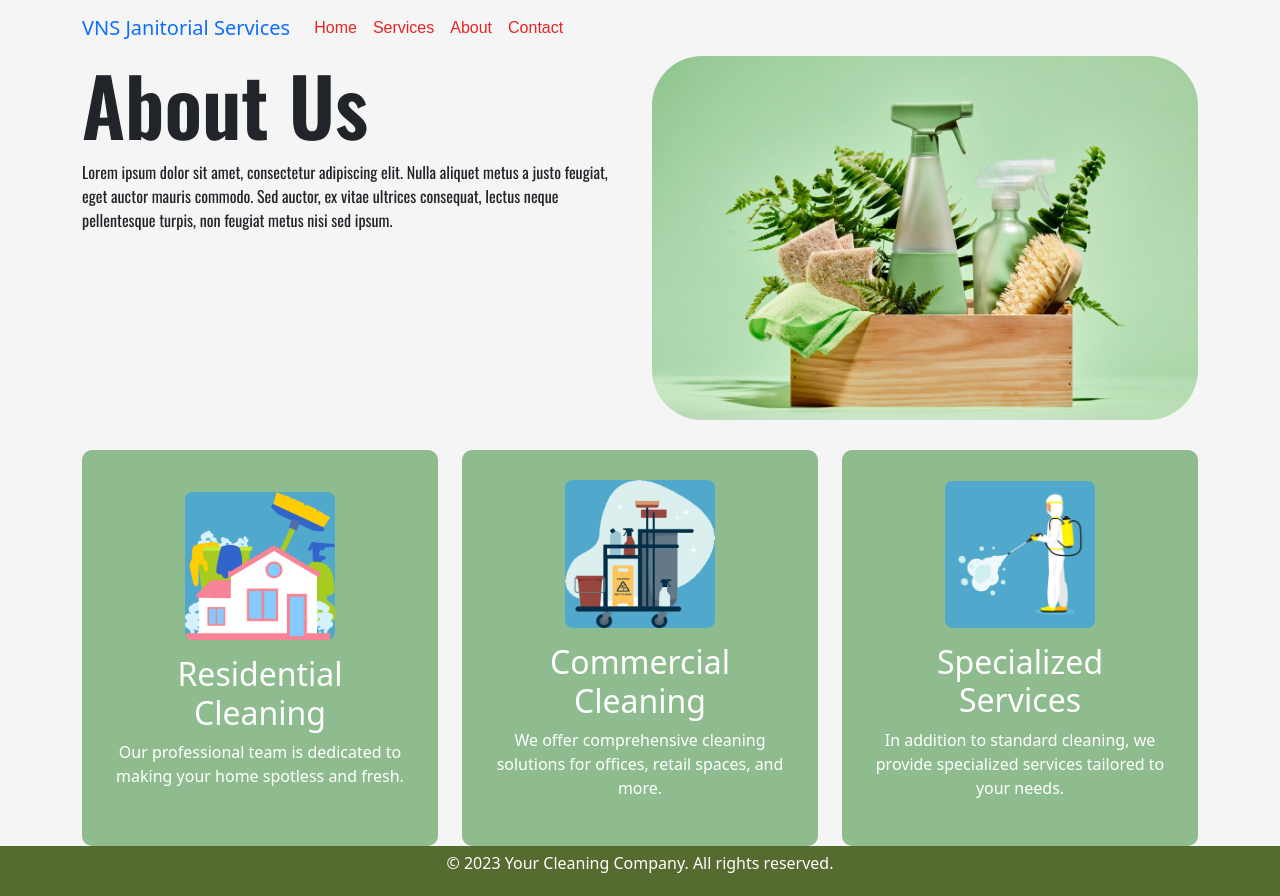
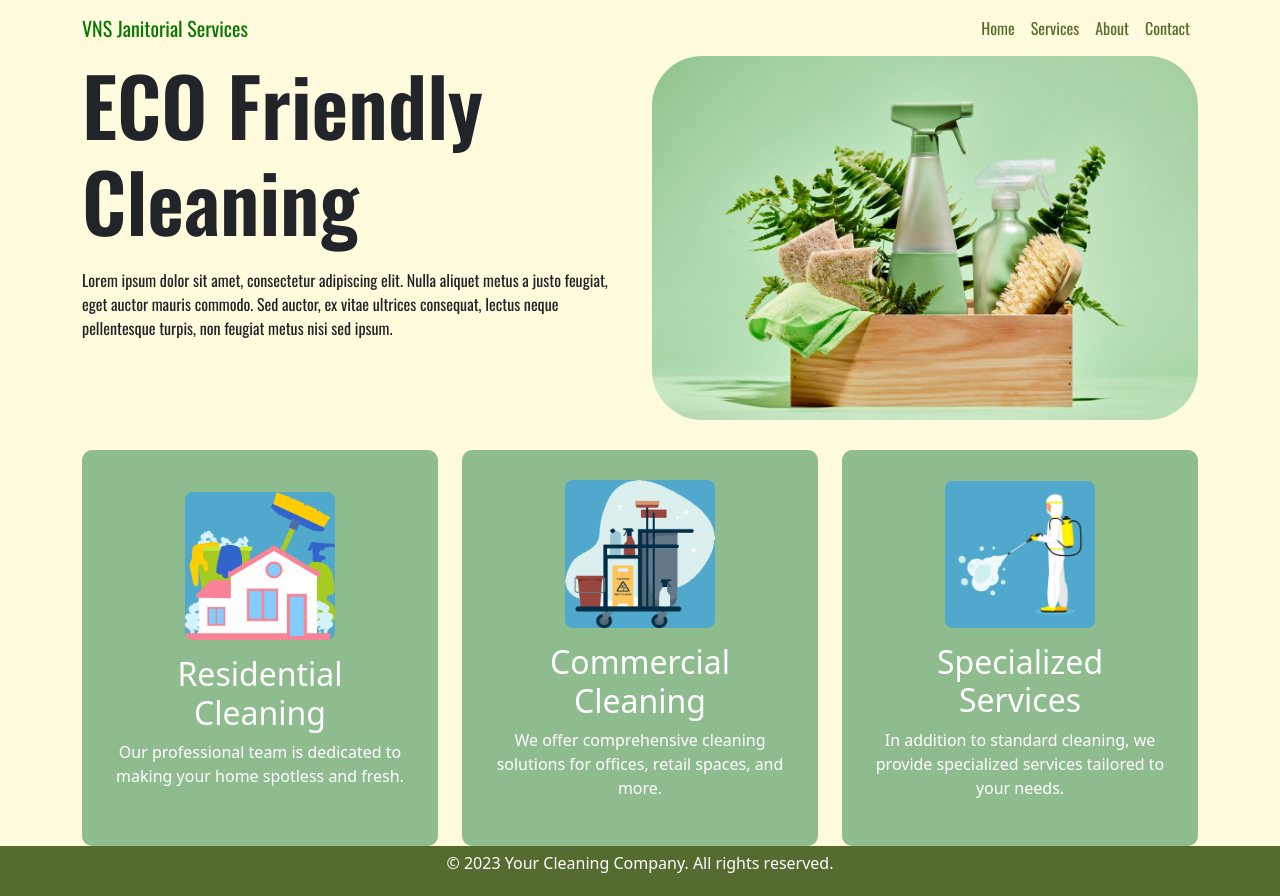
Before and after one commit to brand310/VNSWebsite, a website: page index.html in a window 1280 px wide. Drawn offline with nearby package versions, Linux system fonts and the light colour scheme.

Commit message:
Fixed Navbar with stylings

```diff
--- a/index.html
+++ b/index.html
@@ -3,7 +3,7 @@
   <head>
     <meta charset="utf-8">
     <meta name="viewport" content="width=device-width, initial-scale=1">
-    <title>Bootstrap demo</title>
+    <title>VNS Janitorial Services</title>
     <link rel="stylesheet" href="https://cdn.jsdelivr.net/npm/bootstrap@5.0.2/dist/css/bootstrap.min.css">
     <link rel="stylesheet" href="styles.css">
 </head>
@@ -39,7 +39,7 @@
       <div class="row">
         <div class="col-md-6">
           <div class="text-container">
-            <h1>About Us</h1>
+            <h1>ECO Friendly Cleaning</h1>
             <p>Lorem ipsum dolor sit amet, consectetur adipiscing elit. Nulla aliquet metus a justo feugiat, eget auctor mauris commodo. Sed auctor, ex vitae ultrices consequat, lectus neque pellentesque turpis, non feugiat metus nisi sed ipsum.</p>
           </div>
         </div>
--- a/styles.css
+++ b/styles.css
@@ -2,19 +2,25 @@
 
 
 body {
-    background-color: #f5f5f5;
+    background-color: #fffbdc;
     display: flex;
     flex-direction: column;
     min-height: 100vh;
   }
 
-  .navbar {
-    background-color: #00000000;
+  .navbar-brand {
+    margin-right: auto;
+    color: #047900; /* Customize the color */
+    font-family: 'Oswald', sans-serif; /* Customize the font family */
+  }
+
+  .navbar-nav {
+    margin-left: auto;
   }
 
   .navbar-nav .nav-link {
-    font-family: "Arial", sans-serif; /* Change the font family as needed */
-    color: #e42626; /* Change the color as needed */
+    color: #556b2f; /* Customize the color */
+    font-family: 'Oswald', sans-serif; /* Customize the font family */
   }
 
   .text-container h1 {
@@ -26,6 +32,7 @@ body {
   .text-container p {
     font-family: 'Oswald', sans-serif;
     font-weight: 400;
+    margin-top: 20px;
   }
   .text-container {
     animation: fade-in-right 1s ease-in-out;
```
